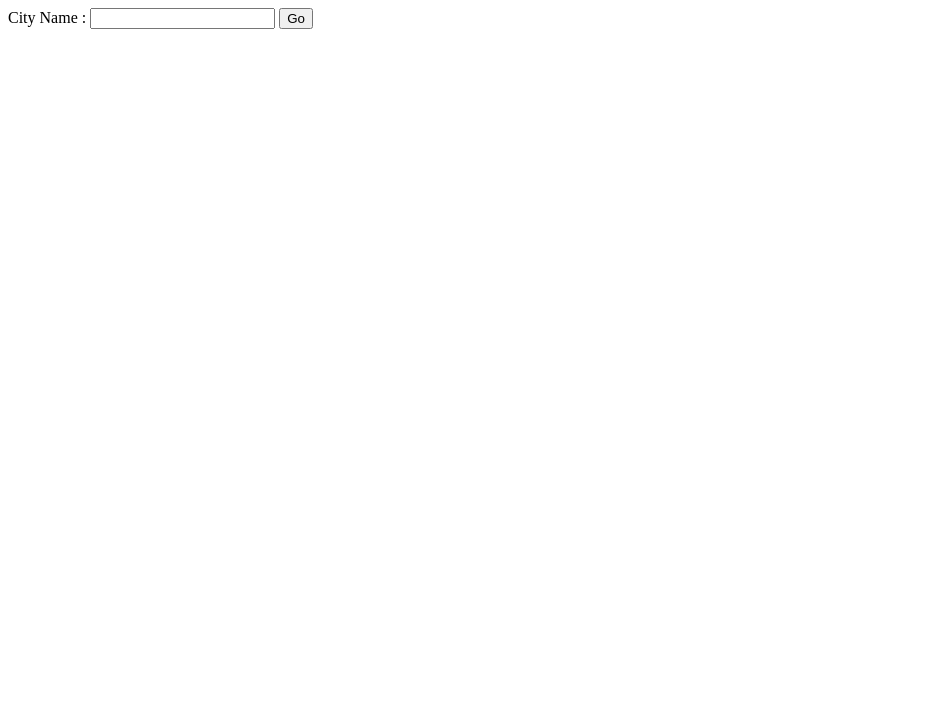
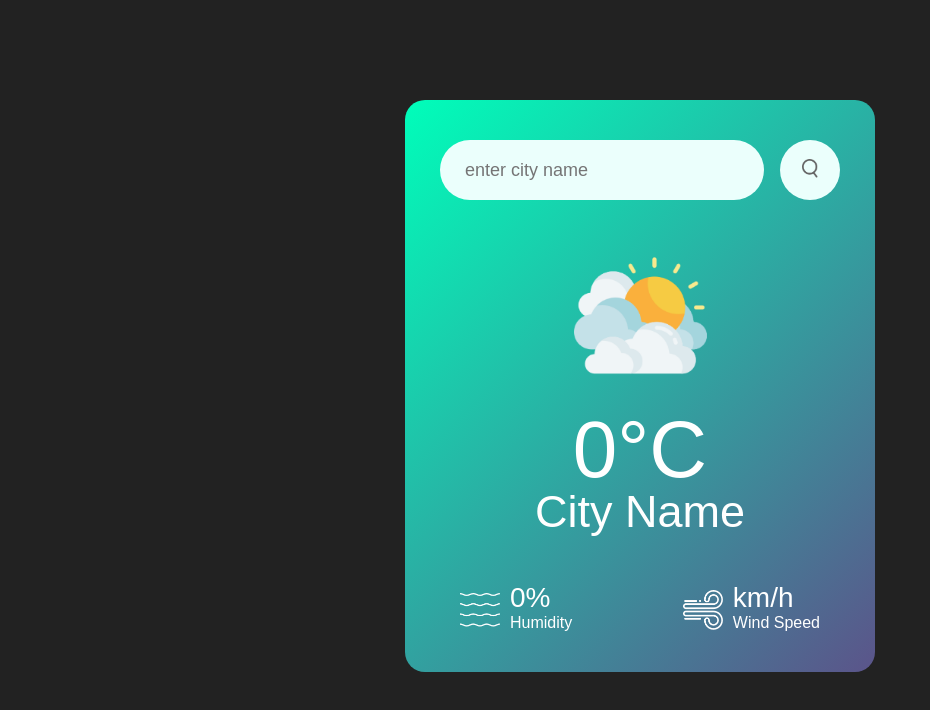
Before and after one commit to shalini-bhandari/Weather-App, a website: page index.html in a window 1280 px wide. Shown: the whole page, without its empty margins (0-930 px from the left). Drawn offline with Linux system fonts and the light colour scheme.

Commit message:
Added a different approach to using JS

```diff
--- a/app.js
+++ b/app.js
@@ -1,49 +1,42 @@
-const express = require("express");
-const https = require("https");
+const apiKey = "795aae9c46c88e3343df1f3edf28123e";
+    const apiUrl = "https://api.openweathermap.org/data/2.5/weather?units=metric&q=";
 
-//body-parser is used to parse a string based...
-//client request
-const bodyParser = require("body-parser");
+    const searchBox = document.querySelector(".search input");
+    const searchBtn = document.querySelector(".search button");
+    const weatherIcon = document.querySelector(".weatherIcon");
+    //const icon = data.weather[0].description;
+
+    async function checkWeather(cityName){
+        const response = await fetch(apiUrl + cityName +  `&appid=${apiKey}` );
+        var data = await response.json();
+        console.log(data);
+
+        document.querySelector(".temp").innerHTML = Math.round(data.main.temp) + "°C";
+        document.querySelector(".cityName").innerHTML = data.name;
+        document.querySelector(".humidity").innerHTML = data.main.humidity +"%";
+        document.querySelector(".wind").innerHTML = data.wind.speed + " km/h";
+    //     const imageURL = "https://openweathermap.org/img/wn/" + icon +"@2x.png"
+    //    // res.write("<img src=" +imageURL +">");
+    //     document.getElementsByClassName(".weatherIcon").src = imageURL;
+        if(data.weather[0].main == "Clouds"){
+            weatherIcon.src = "images/clouds.png";
+        }
+        else if(data.weather[0].main == "Clear"){
+            weatherIcon.src = "images/clear.png";
+        }
+        else if(data.weather[0].main == "Rain"){
+            weatherIcon.src = "images/rain.png";
+        }
+        else if(data.weather[0].main == "Drizzle"){
+            weatherIcon.src = "images/drizzle.png";
+        }
+        else if(data.weather[0].main == "Mist"){
+            weatherIcon.src = "images/mist.png";
+        }
 
 
-const app = express();
+    }
 
-app.use(bodyParser.urlencoded({extended:true}));
-
-app.get("/", function(req, res){
-
-    res.sendFile(__dirname + "/index.html");
-
-})
-
-app.post("/", function(req, res){
-
-    const query = req.body.cityName;
-    const appid = "795aae9c46c88e3343df1f3edf28123e";
-    const units = "metric";
-    const url = "https://api.openweathermap.org/data/2.5/weather?q="+ query +"&appid=" + appid +"&units=" + units;
-    https.get(url, function(response){
-        console.log(response.statusCode);
-
-        response.on("data", function(data){
-            const weatherData = JSON.parse(data);
-            const temp = weatherData.main.temp;
-            const desc = weatherData.weather[0].description;
-            const icon = weatherData.weather[0].icon;
-            const imageURL = "https://openweathermap.org/img/wn/" + icon +"@2x.png"
-
-
-            res.write("<h1>The temperature in " + query +" is " + temp + " degress celcius.</h1>");
-            res.write("<p>The weather is currently " + desc+ "<p>");
-            res.write("<img src=" +imageURL +">");
-            res.send();
-        });
-    });
-});
-
-
-
-//setting up of server
-app.listen(3000, function(){
-    console.log("Port 3000 is listening");
-})
+    searchBtn.addEventListener("click", ()=>{
+        checkWeather(searchBox.value);
+    })
--- a/index.html
+++ b/index.html
@@ -1,16 +1,40 @@
 <!DOCTYPE html>
 <html lang="en">
 <head>
-    <meta charset="UTF-8">
-    <meta name="viewport" content="width=device-width, initial-scale=1.0">
+    <meta charset="utf-8">
+    <meta name="viewport" content="width=device-width, initial-scale=1">
     <title>Weather App</title>
+    <link rel="stylesheet" href="styles.css">
 </head>
 <body>
-    <form  action="/" method="post">
-        <label id="cityInput">City Name : </label>
-        <input id="cityInput" type="text" name="cityName">
-        <button type="submit">Go</button>
-    </form>
+     <div class="card">
+        <div class="search">
+            <input type="text" placeholder="enter city name" spellcheck="false">
+            <button><img src="images/search.png"></button>
+        </div>
+        <div class="weather">
+            <img src="images/clouds.png" class="weatherIcon">
+            <h1 class="temp">0°C</h1>
+            <h2 class="cityName">City Name</h2>
+            <div class="details">
+                <div class="col">
+                    <img src="images/humidity.png">
+                    <div>
+                        <p class="humidity">0%</p>
+                        <p>Humidity</p>
+                    </div>
+                </div>
+                <div class="col">
+                    <img src="images/wind.png">
+                    <div>
+                        <p class="wind"> km/h</p>
+                        <p>Wind Speed</p>
+                    </div>
+                </div>
+            </div>
+        </div>
+     </div>
 
+
+<script src="app.js"></script>
 </body>
-</html>
--- /dev/null
+++ b/styles.css
@@ -0,0 +1,90 @@
+*{
+    margin: 0;
+    padding: 0;
+    font-family: 'Poppins', sans-serif;
+    box-sizing: border-box;
+}
+body {
+    background-color: #222;
+}
+
+.card{
+    width: 90%;
+    max-width: 470px;
+    background: linear-gradient(135deg, #00feba, #5b548a);
+    color: #fff;
+    margin: 100px auto 0;
+    border-radius: 20px;
+    padding: 40px 35px;
+    text-align: center;
+}
+
+.search{
+    width: 100%;
+    display: flex;
+    align-items: center;
+    justify-content: space-between;
+}
+
+.search input{
+    border: 0;
+    outline: 0;
+    background: #ebfffc;
+    color: #555;
+    padding: 10px 25px;
+    height: 60px;
+    border-radius: 30px;
+    flex: 1;
+    margin-right: 16px;
+    font-size: 18px;
+}
+
+.search button{
+    border: 0;
+    outline: 0;
+    background: #ebfffc;
+    border-radius: 50%;
+    width: 60px;
+    height: 60px;
+    cursor: pointer;
+}
+
+.search button img{
+    width: 16px;
+}
+
+.weatherIcon {
+    width: 170px;
+    margin-top: 30px;
+}
+
+.weather h1{
+    font-size: 80px;
+    font-weight: 500;
+}
+.weather h2{
+    font-size: 45px;
+    font-weight: 400;
+    margin-top: -10px;
+}
+
+.details{
+    display: flex;
+    align-items: center;
+    justify-content: space-between;
+    padding: 0 20px;
+    margin-top: 50px;
+}
+.col{
+    display: flex;
+    align-items: center;
+    text-align: left;
+}
+.col img{
+    width: 40px;
+    margin-right: 10px;
+}
+.humidity, .wind{
+    font-size: 28px;
+    margin-top: -6px;
+}
```
Also changed, not shown: images/clear.png (added), images/clouds.png (added), images/drizzle.png (added), images/humidity.png (added), images/mist.png (added), images/rain.png (added), images/search.png (added), images/snow.png (added), images/wind.png (added).
